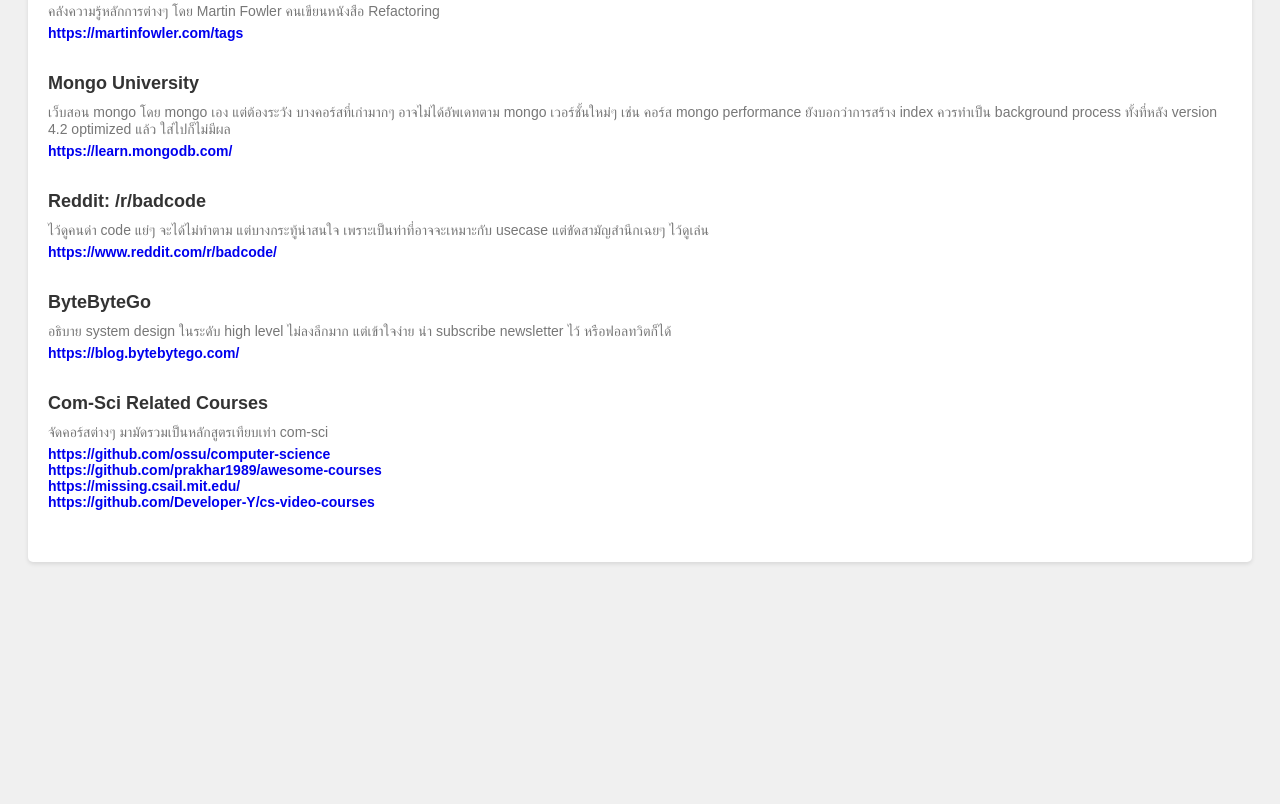
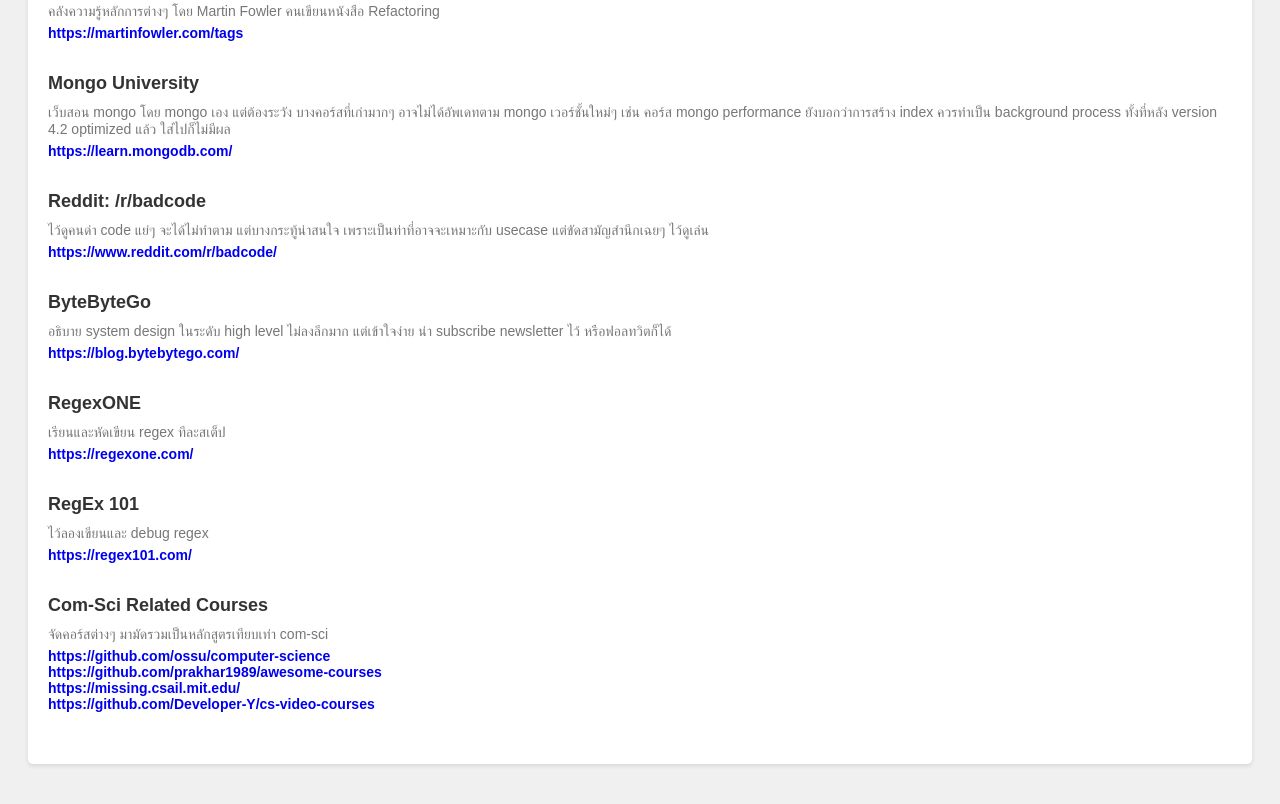
Before and after one commit to wichaisw/beginner-resources, a plain HTML site: page general.html in a window 1280 px wide. Shown: the part 1273-2077 px from the top of the page. Before the commit the page ends 1883 px from the top, so only its background shows below. Drawn offline with Linux system fonts and the light colour scheme.

Commit message:
feat: add regex

```diff
--- a/general.html
+++ b/general.html
@@ -123,6 +123,20 @@
         </div>
       </div>
       <div class="reference-item">
+        <div class="reference-title">RegexONE</div>
+        <div class="reference-description">เรียนและหัดเขียน regex ทีละสเต็ป</div>
+        <div class="reference-url">
+          <a href="https://regexone.com/">https://regexone.com/</a>
+        </div>
+      </div>
+      <div class="reference-item">
+        <div class="reference-title">RegEx 101</div>
+        <div class="reference-description">ไว้ลองเขียนและ debug regex</div>
+        <div class="reference-url">
+          <a href="https://regex101.com/">https://regex101.com/</a>
+        </div>
+      </div>
+      <div class="reference-item">
         <div class="reference-title">Com-Sci Related Courses</div>
         <div class="reference-description">จัดคอร์สต่างๆ มามัดรวมเป็นหลักสูตรเทียบเท่า com-sci</div>
         <div class="reference-url">
```
